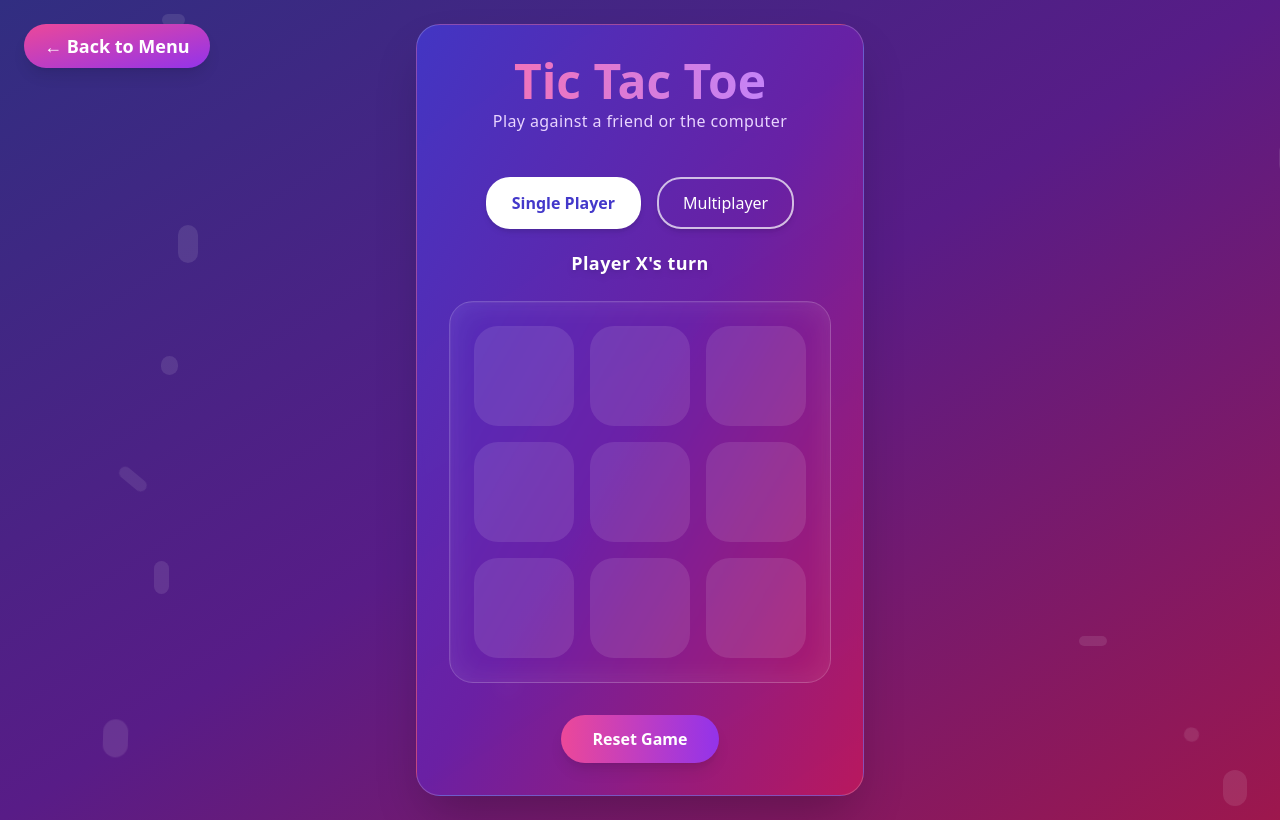
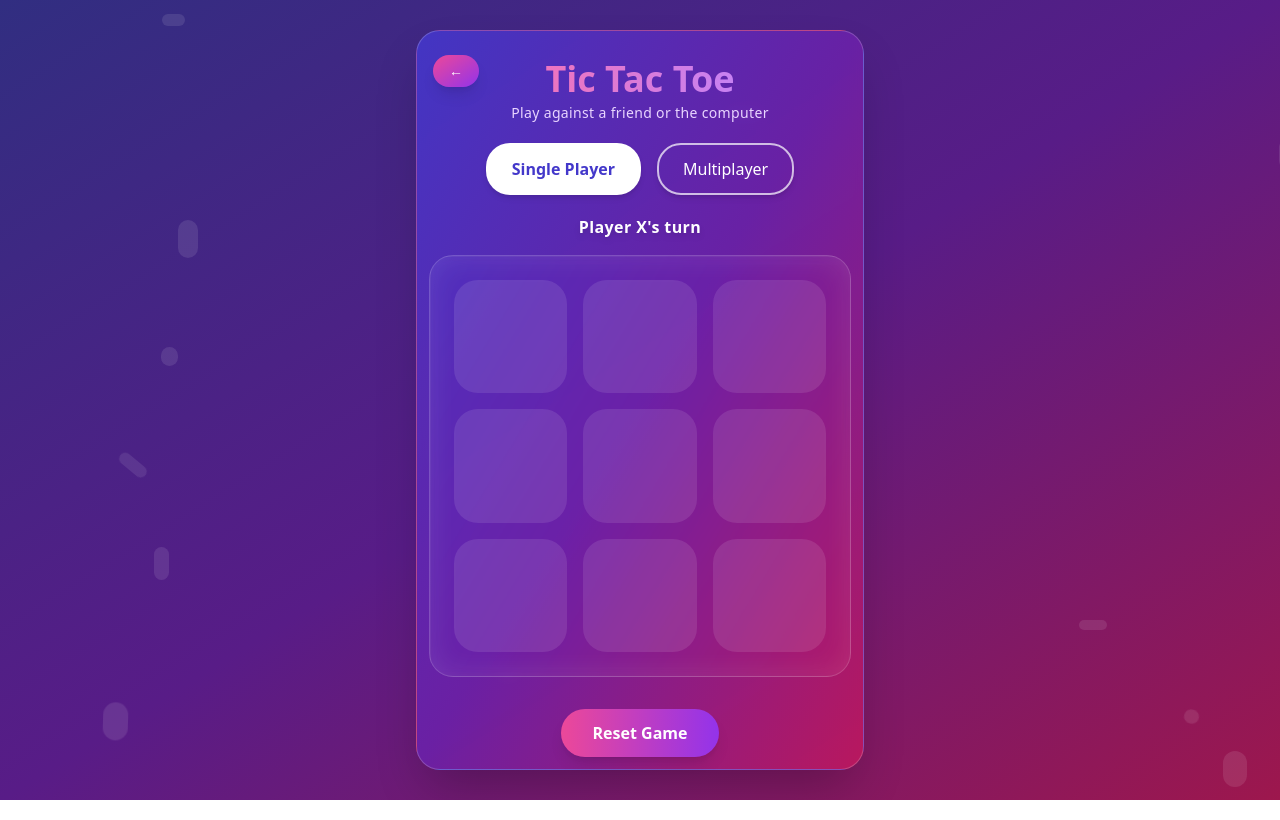
Before and after one commit to m1s2d3/timepaas, a React (Vite) app: page / in a window 1280 px wide. Both pictures are taken after a click on the button "Start Game". Built offline with nearby package versions, Linux system fonts and the light colour scheme.

Commit message:
Update TicTacToe.jsx

```diff
--- a/src/components/TicTacToe.jsx
+++ b/src/components/TicTacToe.jsx
@@ -102,19 +102,23 @@ export default function TicTacToe({ onBack }) {
         ))}
       </div>
 
-      <button
-        className="absolute top-6 left-6 z-50 bg-gradient-to-br from-pink-500 to-purple-600 hover:from-pink-600 hover:to-purple-700 px-5 py-2 rounded-3xl text-lg font-semibold shadow-lg transition-transform hover:scale-105 focus:outline-none focus:ring-4 focus:ring-purple-400"
-        onClick={onBack}
-      >
-        ← Back to Menu
-      </button>
+      <div className="max-w-md w-full bg-gradient-to-br from-indigo-700/90 via-purple-800/90 to-pink-700/90 rounded-3xl shadow-2xl p-3 flex flex-col items-center relative z-10 backdrop-blur-sm border border-white/20">
 
-      <div className="max-w-md w-full bg-gradient-to-br from-indigo-700/90 via-purple-800/90 to-pink-700/90 rounded-3xl shadow-2xl p-8 flex flex-col items-center relative z-10 backdrop-blur-sm border border-white/20">
-        <header className="text-center mb-6">
-          <h1 className="text-5xl font-extrabold mb-1 text-transparent bg-clip-text bg-gradient-to-r from-pink-400 to-purple-400">
+        {/* Back Button - Inside Game Box, Top Left Corner */}
+        <div className="absolute top-6 left-4">
+          <button
+            className="bg-gradient-to-br from-pink-500 to-purple-600 hover:from-pink-600 hover:to-purple-700 px-4 py-1.5 rounded-2xl text-sm font-semibold shadow-lg transition-transform hover:scale-105 focus:outline-none focus:ring-4 focus:ring-purple-400"
+            onClick={onBack}
+          >
+            ←
+          </button>
+        </div>
+
+        <header className="text-center">
+          <h1 className="text-4xl mt-4 font-extrabold mb-1 text-transparent bg-clip-text bg-gradient-to-r from-pink-400 to-purple-400">
             Tic Tac Toe
           </h1>
-          <p className="text-purple-200 font-medium tracking-wide">
+          <p className="text-purple-200 text-sm tracking-wide">
             Play against a friend or the computer
           </p>
         </header>
@@ -125,7 +129,7 @@ export default function TicTacToe({ onBack }) {
               setMode("single");
               resetGame();
             }}
-            className={`px-6 py-3 rounded-3xl border-2 border-white/70 transition-all shadow-md
+            className={`px-6 py-3  rounded-3xl border-2 border-white/70 transition-all shadow-md
               ${mode === "single" ? "bg-white text-indigo-700 font-bold" : "bg-transparent text-white hover:bg-white/20"}`}
           >
             Single Player
@@ -142,7 +146,7 @@ export default function TicTacToe({ onBack }) {
           </button>
         </div>
 
-        <p className="text-lg mb-6 font-semibold drop-shadow-md tracking-wide">
+        <p className="text-md mb-4 font-semibold drop-shadow-md tracking-wide">
           {!winner
             ? isXNext
               ? "Player X's turn"
@@ -168,7 +172,7 @@ export default function TicTacToe({ onBack }) {
               onClick={() => handleClick(index)}
               disabled={board[index] !== null || winner}
               className={`
-                aspect-square rounded-3xl flex items-center justify-center text-7xl font-extrabold
+                aspect-square rounded-3xl flex items-center justify-center text-5xl font-extrabold
                 transition-transform duration-300 ease-in-out
                 ${
                   board[index] === "X"
```
